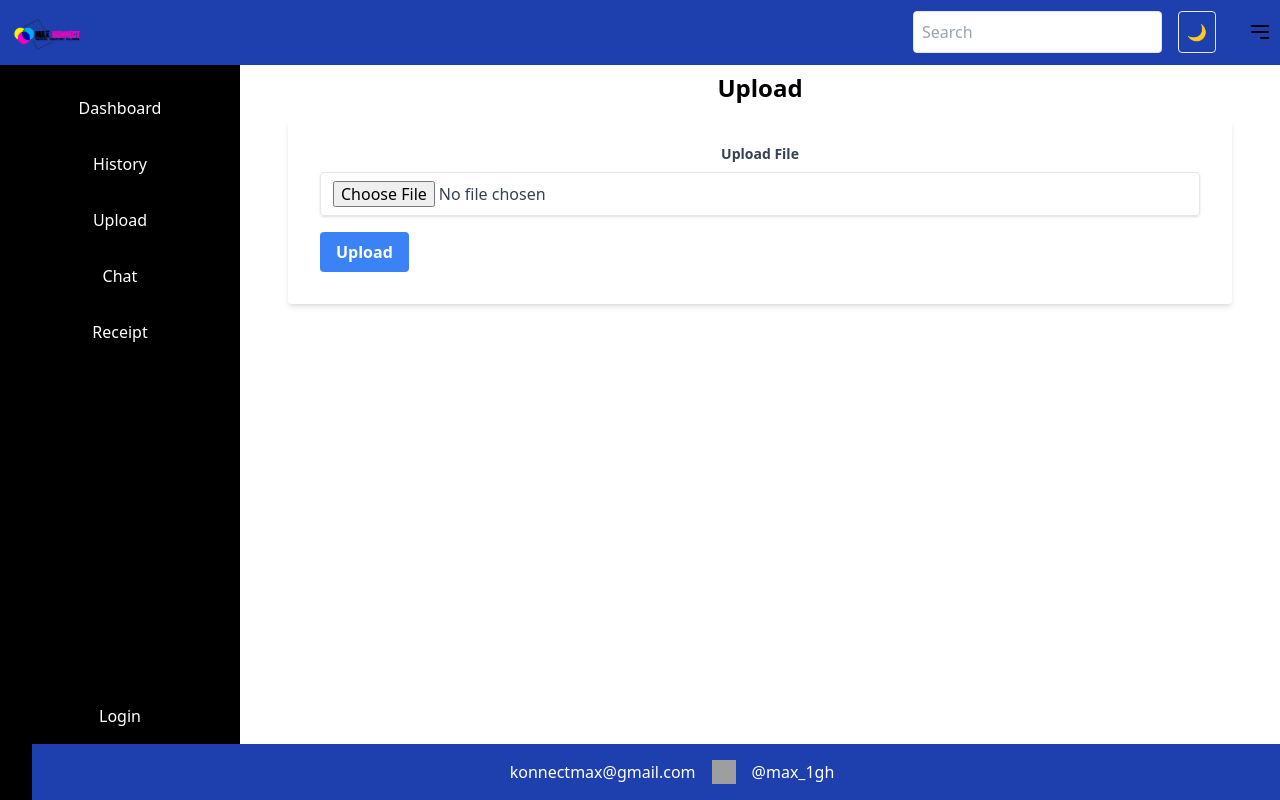
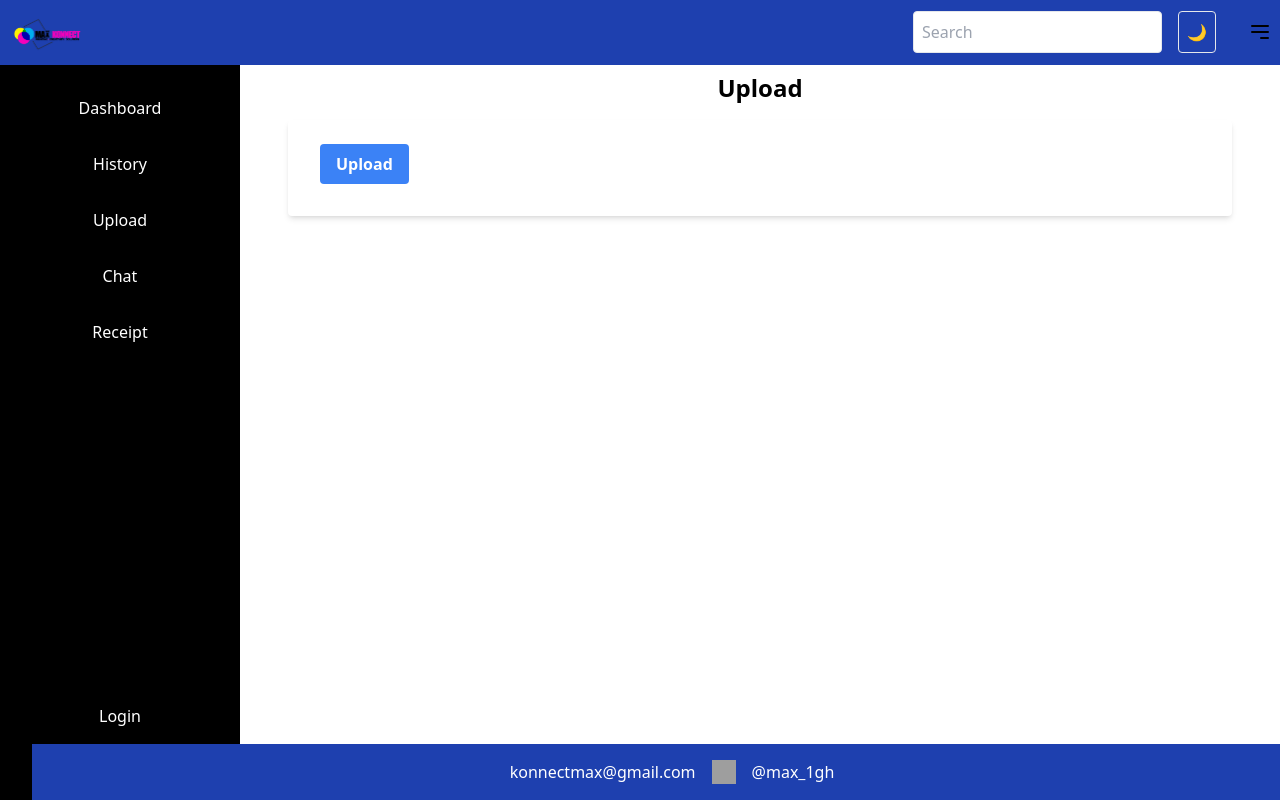
Before and after one commit to Maxzyto/Max_konnect, a React (Vite) app: page /upload in a window 1280 px wide. Built offline with nearby package versions, Linux system fonts and the light colour scheme; grey boxes are pictures that could not be loaded.

Commit message:
file removal handled

```diff
--- a/src/pages/Upload.jsx
+++ b/src/pages/Upload.jsx
@@ -5,7 +5,11 @@ const Upload = () => {
   const fileInputRef = React.useRef(null);
 const onUploadComplete = (fileDetails) => {
   console.log('File uploaded:', fileDetails);
-};
+  };
+
+    const handleRemoveFile = (index) => {
+      setFiles(files.filter((_, i) => i !== index));
+    };
 
 const handleSubmit = (e) => {
    e.preventDefault();
@@ -26,20 +30,49 @@ const handleSubmit = (e) => {
     <div>
       <h1 className="text-2xl font-bold mb-4">Upload</h1>
       <form className="bg-white shadow-md rounded px-8 pt-6 pb-8 mb-4">
-        <div className="mb-4">
-          <label className="block text-gray-700 text-sm font-bold mb-2" htmlFor="file">
-            Upload File
-          </label>
-          <input type="file" id="file" className="shadow appearance-none border rounded w-full py-2 px-3 text-gray-700 leading-tight focus:outline-none focus:shadow-outline" />
-        </div>
+        <ul>
+          {files.map((file, index) => (
+            <li
+              key={index}
+              className="flex flex-col sm:flex-row items-start sm:items-center justify-between border-b py-2"
+            >
+              {" "}
+              {/* Responsive flex direction */}
+              <span className="flex items-center mb-1 sm:mb-0">
+                {" "}
+                {/* Responsive margin */}
+                {file.type.includes("pdf") && (
+                  <span className="text-red-500 mr-2">PDF</span>
+                )}
+                {file.type.includes("image") && (
+                  <span className="text-orange-500 mr-2">IMG</span>
+                )}
+                {file.type.includes("photoshop") && (
+                  <span className="text-blue-500 mr-2">PS</span>
+                )}
+                {file.name}
+              </span>
+              <button
+                onClick={() => handleRemoveFile(index)}
+                className="text-red-500"
+              >
+                X
+              </button>
+            </li>
+          ))}
+        </ul>
         <div className="flex items-center justify-between">
-          <button onClick={handleSubmit} className="bg-blue-500 hover:bg-blue-700 text-white font-bold py-2 px-4 rounded focus:outline-none focus:shadow-outline" type="button">
+          <button
+            onClick={handleSubmit}
+            className="bg-blue-500 hover:bg-blue-700 text-white font-bold py-2 px-4 rounded focus:outline-none focus:shadow-outline"
+            type="button"
+          >
             Upload
           </button>
         </div>
       </form>
     </div>
-  )
+  );
 }
 
 export default Upload
```
